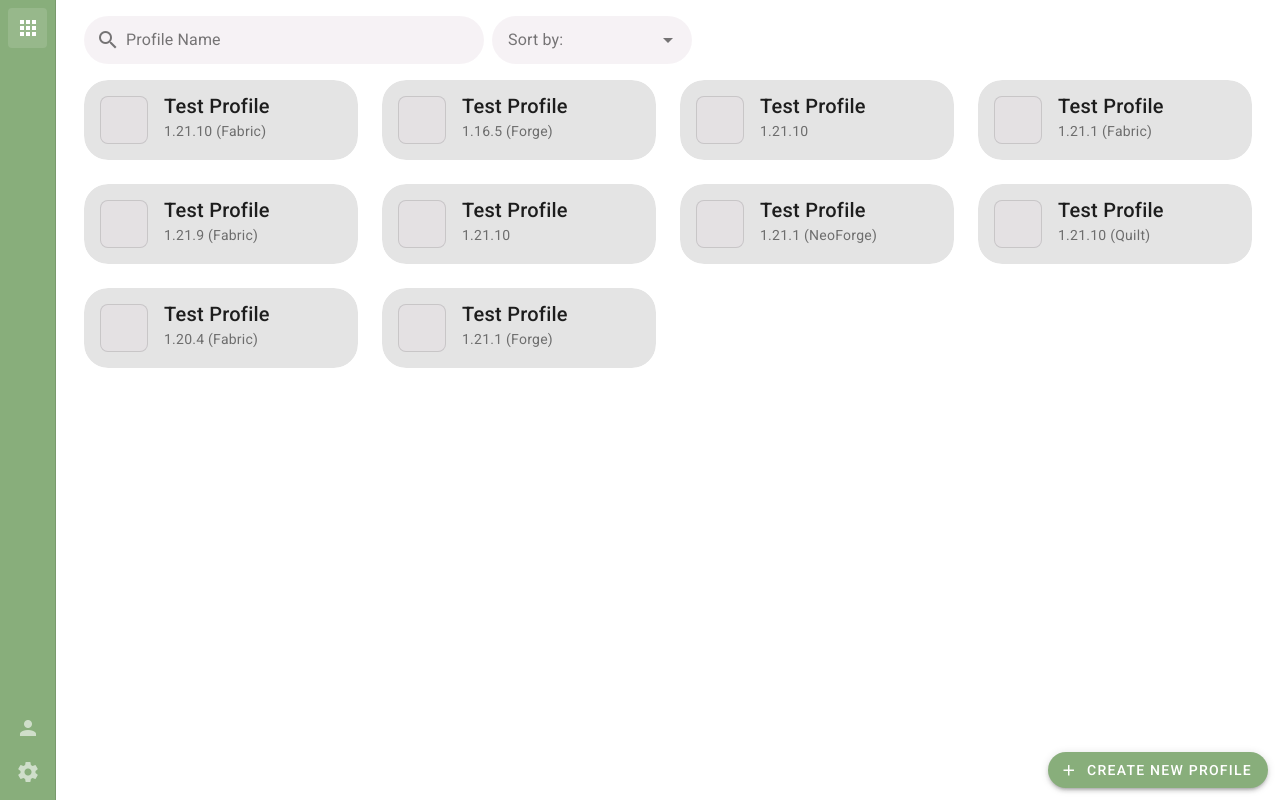
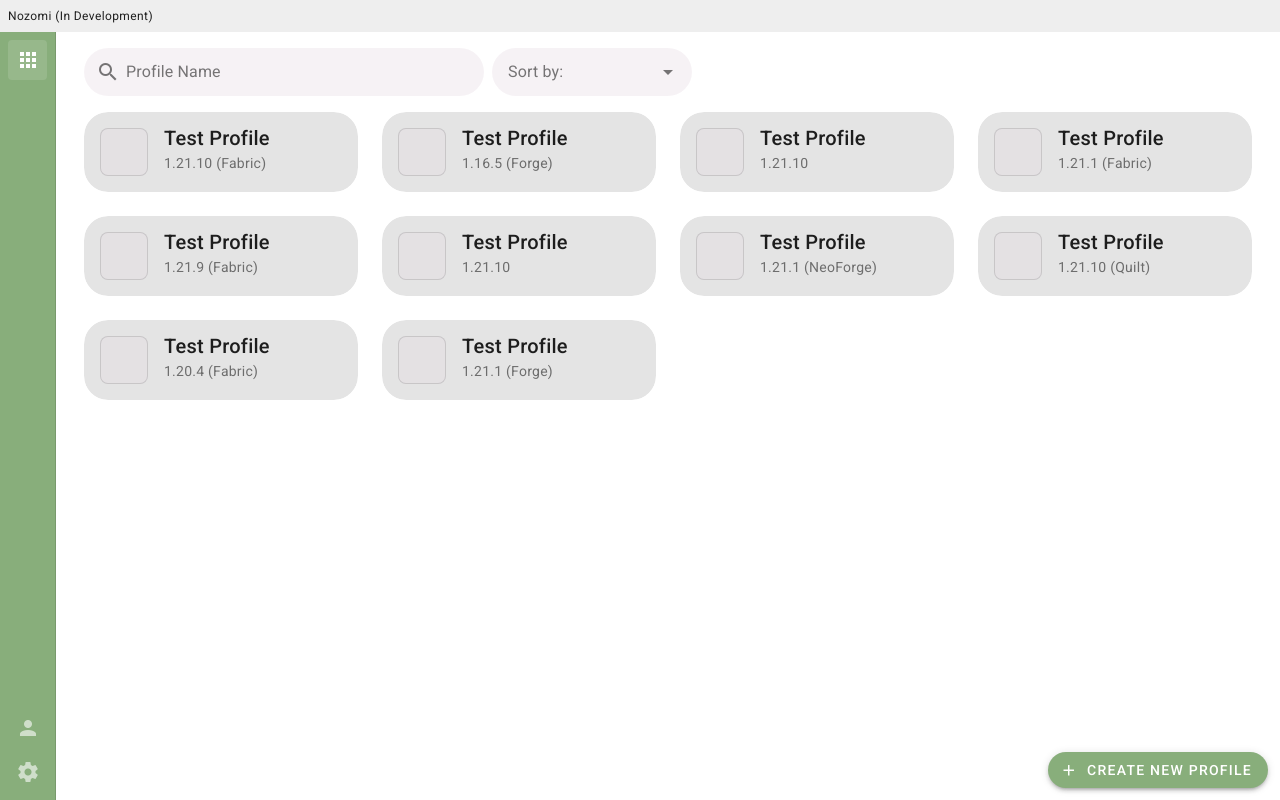
Before and after one commit to legenlee/crylic, a Vue app: page /#/profiles in a window 1280 px wide. Built offline with nearby package versions, Linux system fonts and the light colour scheme.

Commit message:
feat: Implement custom titlebar (Windows OS only)

```diff
--- a/src/main/main.ts
+++ b/src/main/main.ts
@@ -17,6 +17,8 @@ const createWindow = () => {
     webPreferences: {
       preload: path.join(__dirname, "preload.js"),
     },
+    titleBarStyle: "hidden",
+    ...(process.platform !== "darwin" ? { titleBarOverlay: true } : {}),
   });
 
   // and load the index.html of the app.
--- a/src/renderer/App.vue
+++ b/src/renderer/App.vue
@@ -4,6 +4,11 @@ import DefaultLayout from "./layouts/DefaultLayout.vue";
 
 <template>
   <VApp>
+    <VSystemBar window style="-webkit-app-region: drag">
+      <span>Nozomi (In Development)</span>
+      <VSpacer></VSpacer>
+    </VSystemBar>
+
     <DefaultLayout>
       <RouterView />
     </DefaultLayout>
```
